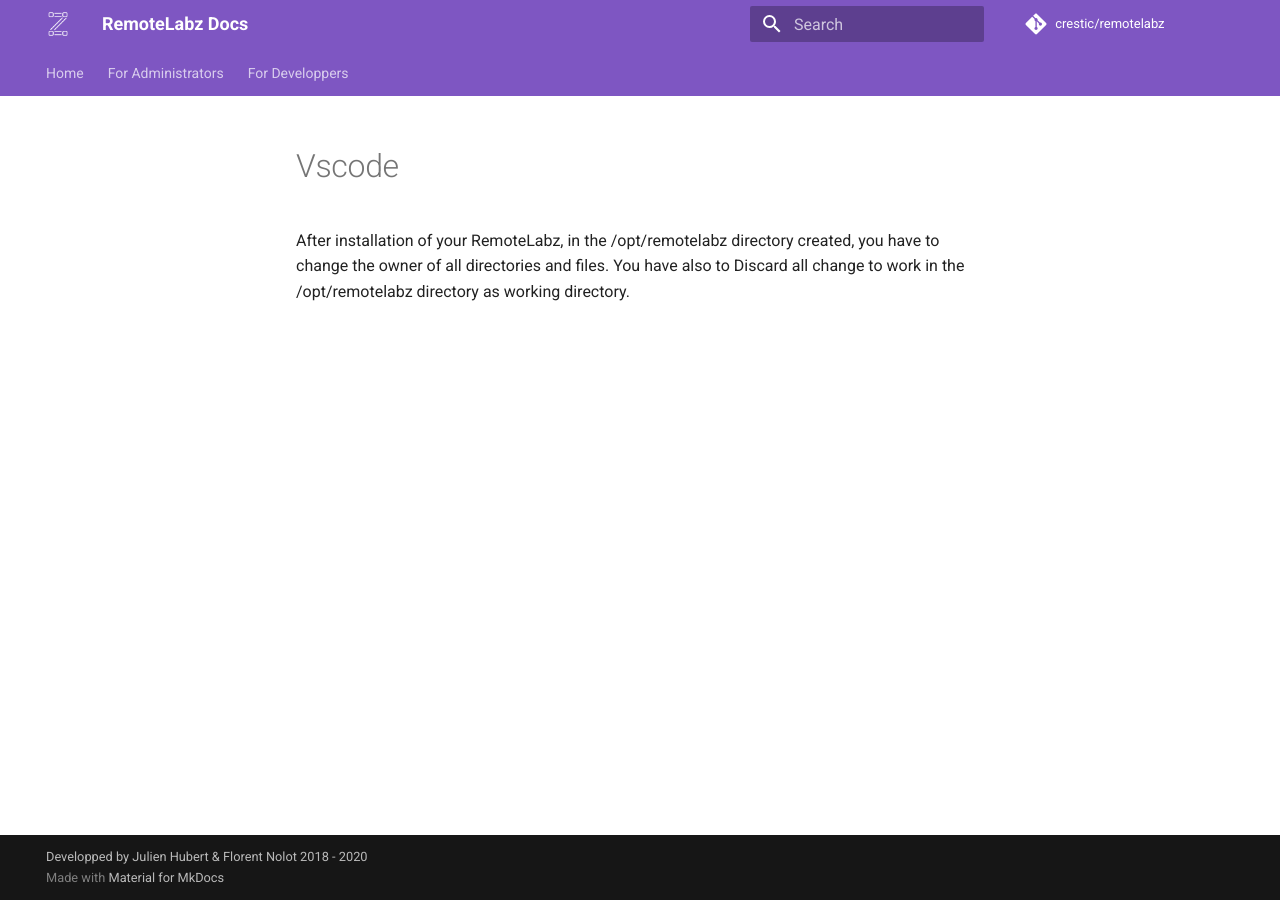
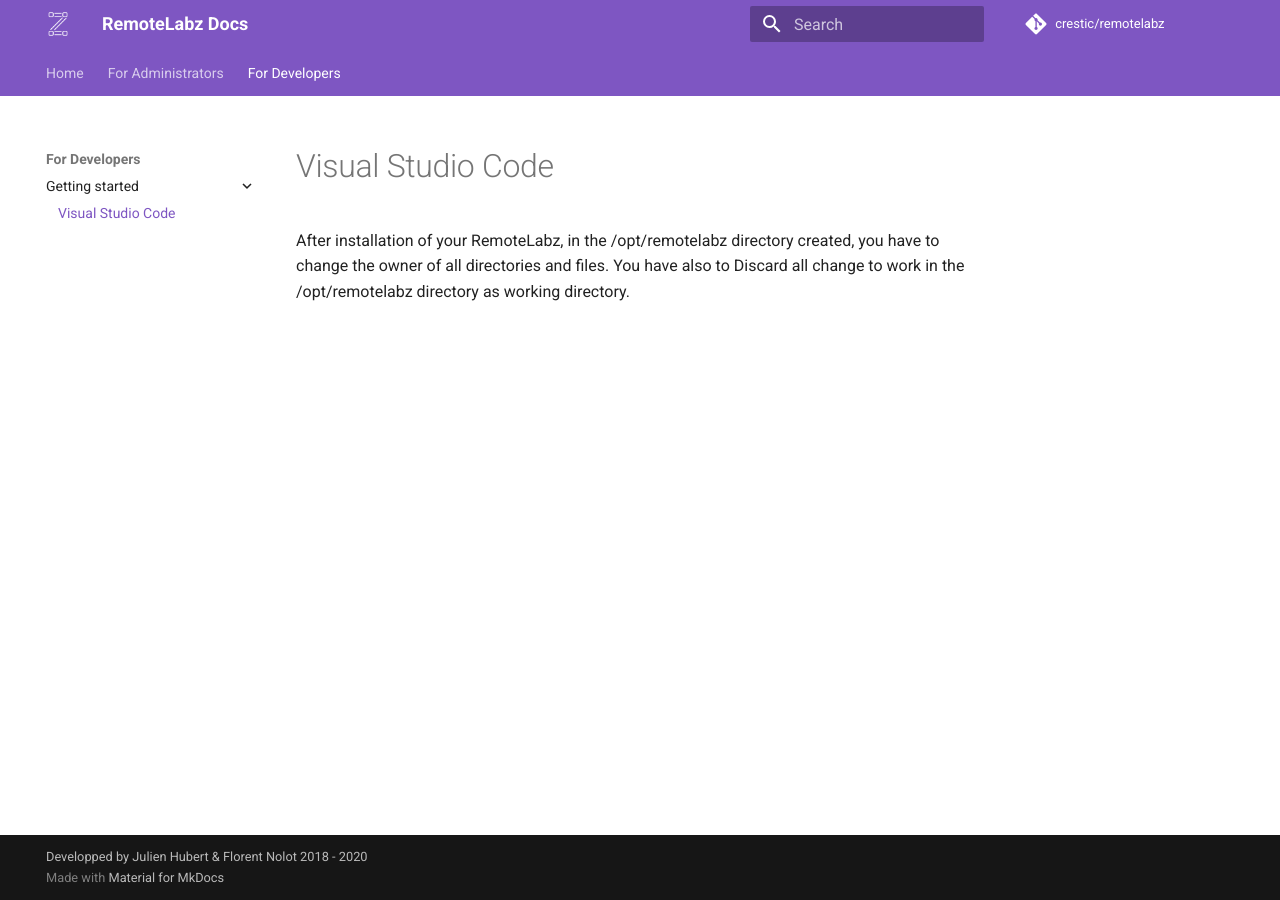
Before and after one commit to remotelabz/remotelabz-docs, an MkDocs documentation site: the page built from docs/developers/vscode.md, in a window 1280 px wide. Built offline with MkDocs 1.6.1 and Material for MkDocs 9.7.7, drawn with Linux system fonts in a browser that asks for light colours.

Commit message:
Fixed #3

```diff
--- a/mkdocs.yml
+++ b/mkdocs.yml
@@ -22,9 +22,9 @@ nav:
             - 'Vagrant (deprecated)': administrators/getting-started/vagrant.md
             - 'Commonly Asked Questions': administrators/getting-started/commonly-asked-questions.md
             - Troubleshooting: administrators/getting-started/troubleshooting.md
-    - 'For Developpers':
+    - 'For Developers':
         - 'Getting started':
-            - 'VSCode': developpers/getting-started/vscode.md
+            - 'Visual Studio Code': developers/vscode.md
 
 theme:
     name: material
```
Also changed, not shown: docs/developers/vscode.md (renamed from docs/developpers/vscode.md).
